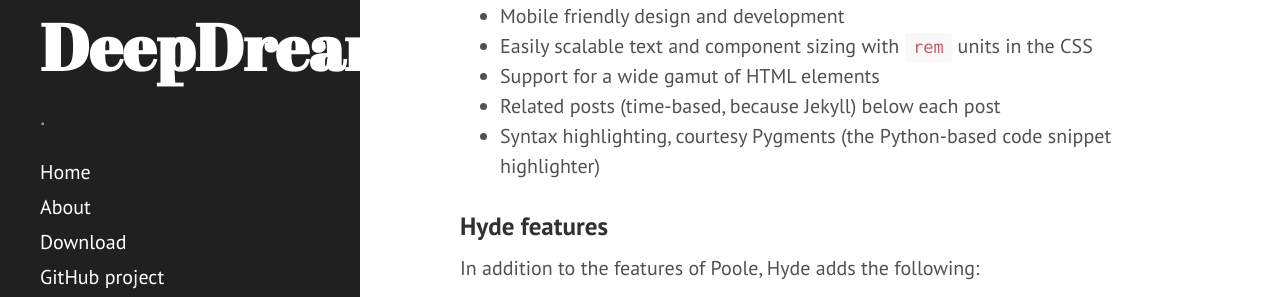
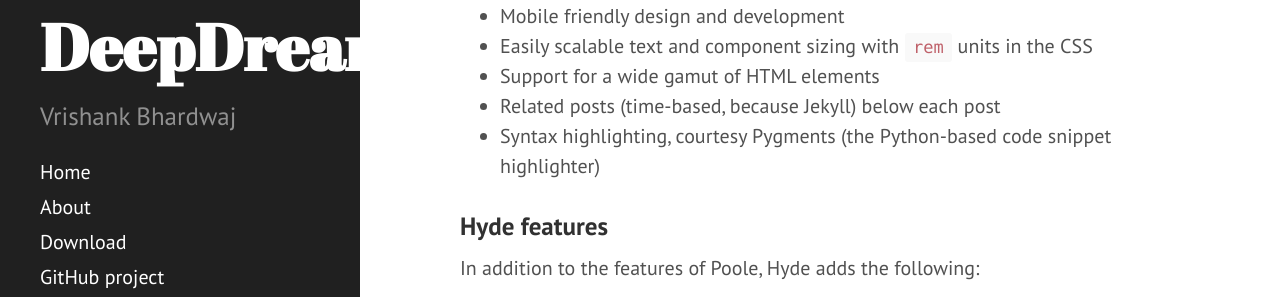
Before and after one commit to vrishank97/vrishank97.github.io, a Jekyll site: the page built from index.html, in a window 1280 px wide. Shown: the part 480-777 px from the top of the page. Built offline with Jekyll 4.4.1, drawn with Linux system fonts in a browser that asks for light colours; Markdown is read by kramdown in place of the engine named in the settings; the list of posts is cut into pages by our own code.

Commit message:
Update _config.yml

```diff
--- a/_config.yml
+++ b/_config.yml
@@ -8,7 +8,7 @@ permalink:        pretty
 # Setup
 title:            Trapped in a DeepDream
 tagline:          'Vrishank Bhardwaj'
-description:      '.'
+description:      'Vrishank Bhardwaj'
 url:              http://vrishank97.github.io
 baseurl:          /
 
```
